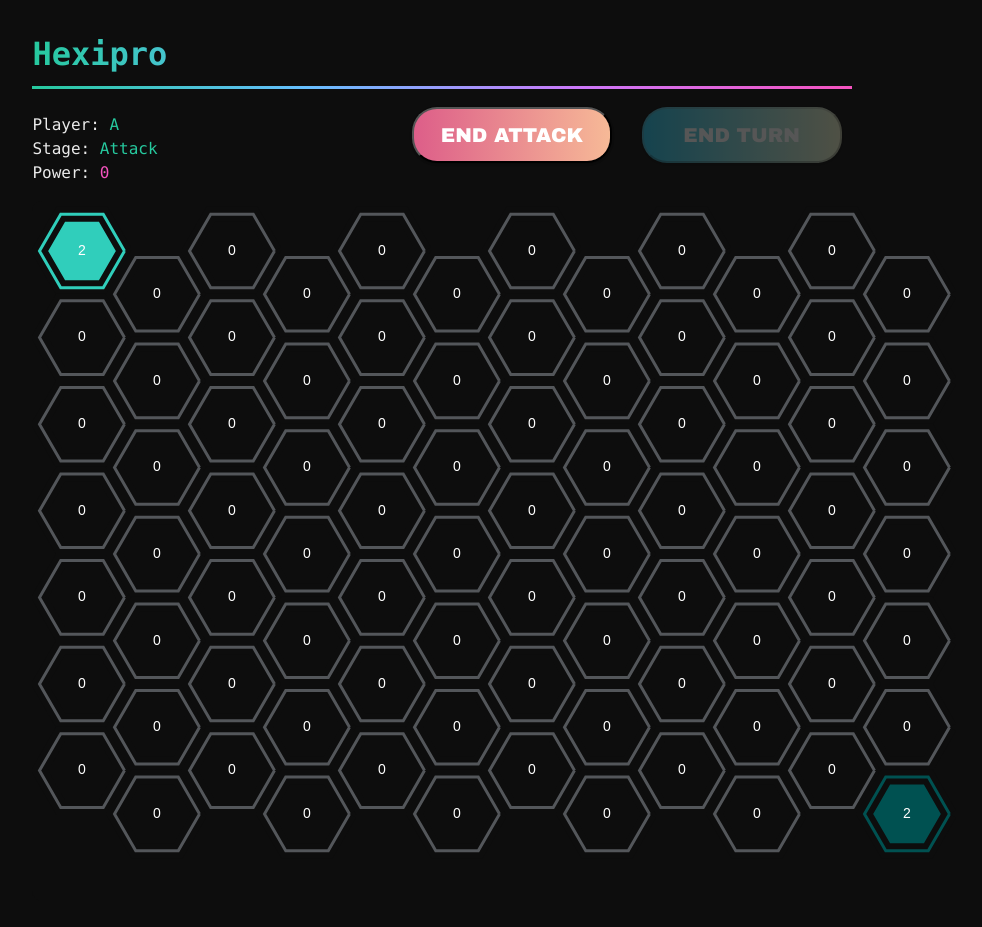
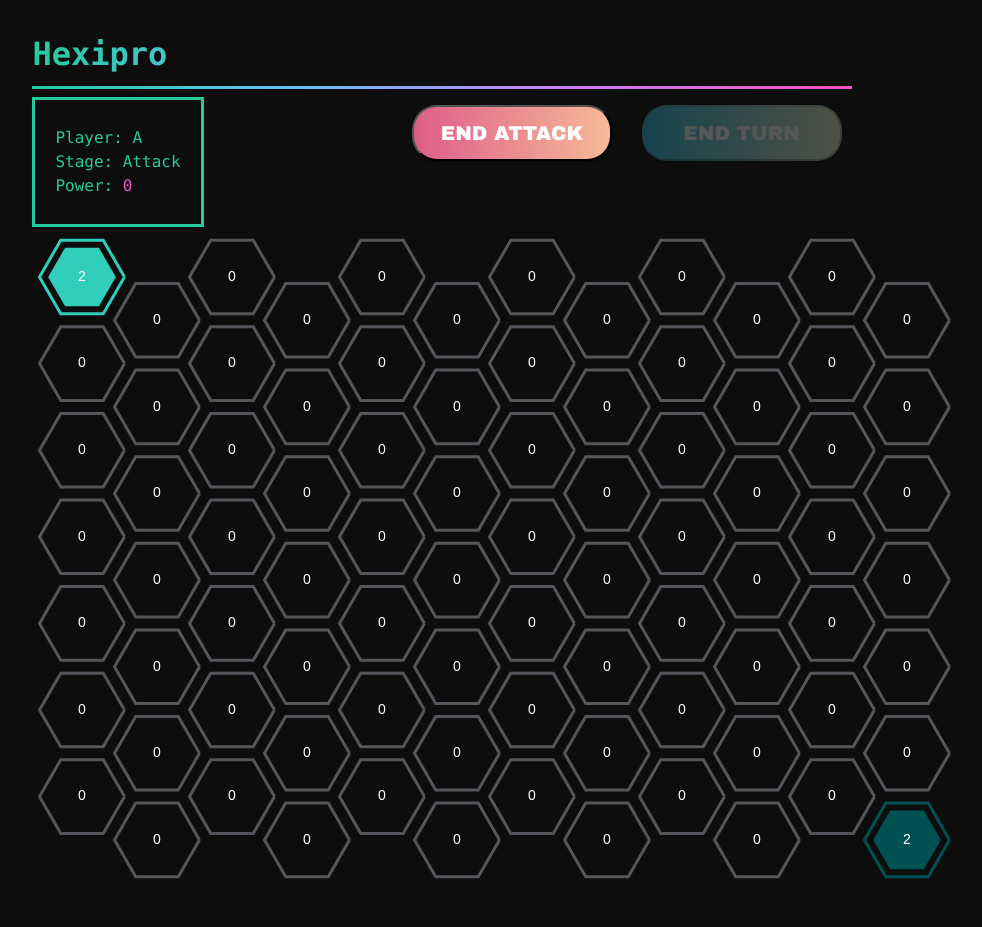
Before and after one commit to amirali-shfz/HexiPro, a PHP site: page / in a window 1280 px wide. Shown: the whole page, without its empty margins (198-1180 px from the left). Before the commit the page ends 853 px from the top, so only its background shows below. Run offline with PHP 8.4, Linux system fonts and the light colour scheme.

Commit message:
added boarder to info box

```diff
--- a/game.css
+++ b/game.css
@@ -1,9 +1,9 @@
 :root {
   --hexipro-background: #0d0d0d;
-    --hexipro-green: #26C99E;
-    --hexipro-blue: #66BFFF;
-    --hexipro-indigo: #CC78FA;
-    --hexipro-violet: #F553BF;
+  --hexipro-green: #26c99e;
+  --hexipro-blue: #66bfff;
+  --hexipro-indigo: #cc78fa;
+  --hexipro-violet: #f553bf;
 
   --rainbow-gradient: linear-gradient(
     to right,
@@ -20,19 +20,19 @@
     var(--hexipro-indigo),
     var(--hexipro-violet)
   );
-
 }
 
 html {
   background-color: var(--hexipro-background);
-
 }
 
-  html, body {
+html,
+body {
   color: #eaeaea;
   font-size: 16px;
   line-height: 1.5;
-    font-family: Monaco, "Bitstream Vera Sans Mono", "Lucida Console", Terminal, monospace;
+  font-family: Monaco, 'Bitstream Vera Sans Mono', 'Lucida Console', Terminal,
+    monospace;
 
   margin: 15px 10%;
 }
@@ -65,42 +65,78 @@
 }
 
 .control {
-    margin: 10px;
-    font-family: "Arial Black", Gadget, sans-serif;
+  margin: 8px 10px 12px;
+  font-family: 'Arial Black', Gadget, sans-serif;
   font-size: 20px;
   padding: 15px;
   text-align: center;
   text-transform: uppercase;
   transition: 0.5s;
   background-size: 200% auto;
-    color: #FFF;
+  color: #fff;
   box-shadow: 0 0 20px #eee;
   border-radius: 10px;
   width: 200px;
-    box-shadow: 0 1px 3px rgba(0,0,0,0.12), 0 1px 2px rgba(0,0,0,0.24);
-    transition: all 0.3s cubic-bezier(.25,.8,.25,1);
+  box-shadow: 0 1px 3px rgba(0, 0, 0, 0.12), 0 1px 2px rgba(0, 0, 0, 0.24);
+  transition: all 0.3s cubic-bezier(0.25, 0.8, 0.25, 1);
   cursor: pointer;
   display: inline-block;
   border-radius: 25px;
 }
-.control:hover{
-    box-shadow: 0 10px 20px rgba(0,0,0,0.19), 0 6px 6px rgba(0,0,0,0.23);
+.control:hover {
+  box-shadow: 0 10px 20px rgba(0, 0, 0, 0.19), 0 6px 6px rgba(0, 0, 0, 0.23);
   margin: 8px 10px 12px;
 }
 
-.end-attack {background-image: linear-gradient(to right, #DD5E89 0%, #F7BB97 51%, #DD5E89 100%)}
-.end-attack:hover { background-position: right center; }
+.end-attack {
+  background-image: linear-gradient(
+    to right,
+    #dd5e89 0%,
+    #f7bb97 51%,
+    #dd5e89 100%
+  );
+}
+.end-attack:hover {
+  background-position: right center;
+}
 
 button:disabled {
   pointer-events: none;
   opacity: 0.3;
 }
 
-.end-turn {background-image: linear-gradient(to right, #2BC0E4 0%, #EAECC6 51%, #2BC0E4 100%)}
-.end-turn:hover { background-position: right center; }
+.end-turn {
+  background-image: linear-gradient(
+    to right,
+    #2bc0e4 0%,
+    #eaecc6 51%,
+    #2bc0e4 100%
+  );
+}
+.end-turn:hover {
+  background-position: right center;
+}
 
-.gradient-button-3 {background-image: linear-gradient(to right, #7474BF 0%, #348AC7 51%, #7474BF 100%)}
-.gradient-button-3:hover { background-position: right center; }
+.gradient-button-3 {
+  background-image: linear-gradient(
+    to right,
+    #7474bf 0%,
+    #348ac7 51%,
+    #7474bf 100%
+  );
+}
+.gradient-button-3:hover {
+  background-position: right center;
+}
 
-.gradient-button-4 {background-image: linear-gradient(to right, #00d2ff 0%, #3a7bd5 51%, #00d2ff 100%)}
-.gradient-button-4:hover { background-position: right center; }
+.gradient-button-4 {
+  background-image: linear-gradient(
+    to right,
+    #00d2ff 0%,
+    #3a7bd5 51%,
+    #00d2ff 100%
+  );
+}
+.gradient-button-4:hover {
+  background-position: right center;
+}
--- a/index.html
+++ b/index.html
@@ -22,7 +22,7 @@
 
     #player {
       color: var(--hexipro-green);
-      margin-right: 10px;
+      /* margin-right: 10px; */
     }
 
     #stage {
@@ -33,11 +33,14 @@
       color: var(--hexipro-violet)
     }
 
-    #info {}
-
     #info-left {
       float: left;
       text-align: left;
+      border-style: solid;
+      padding: 10px;
+      padding-left: 20px;
+      padding-right: 20px;
+      color: var(--hexipro-green);
     }
 
     #info-right {
@@ -67,6 +70,7 @@
         <button class="end-turn control" id="endTurn">End Turn</button>
       </div>
     </div>
+
     <canvas id="canvas" width="1000" height="700"></canvas>
 
   </div>
```
Lines whose indentation alone changed are shown as unchanged.
